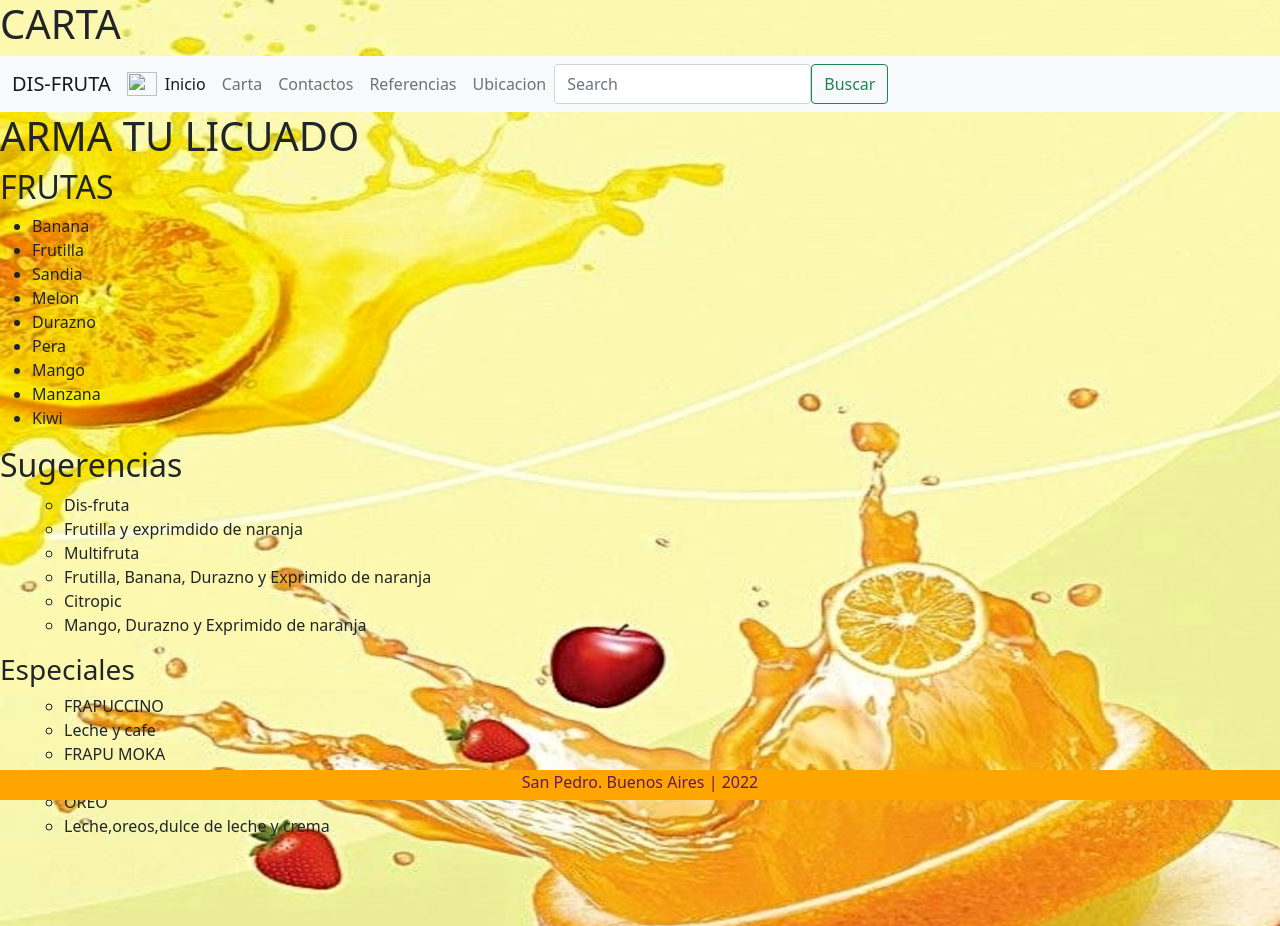
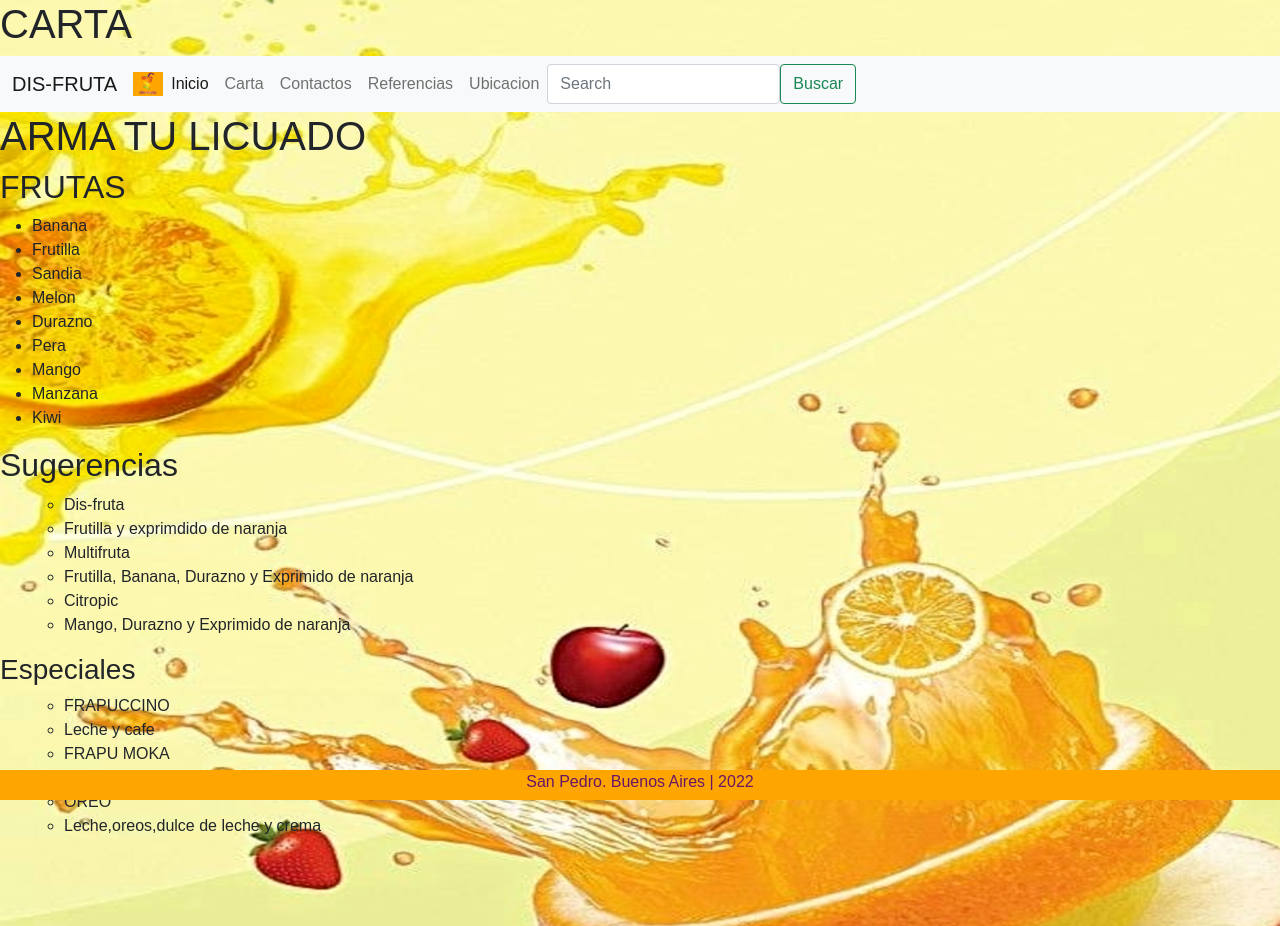
Before and after one commit to Braiancuner/Pagina-con-bootstrap, a plain HTML site: page pages/carta.html in a window 1280 px wide. Drawn offline with Linux system fonts and the light colour scheme; a web font is replaced by a local one.

Commit message:
modificando las img del logo

```diff
--- a/pages/carta.html
+++ b/pages/carta.html
@@ -6,10 +6,10 @@
     <meta http-equiv="X-UA-Compatible" content="IE=edge">
     <meta name="viewport" content="width=device-width, initial-scale=1.0">
     <title>CARTA</title>
+    <link rel="stylesheet" href="../css/bootstrap.css">
     <link rel="stylesheet" href="../css/style.css">
-    <link rel="stylesheet" href="../css/bootstrap.css">
     <script src="../js/bootstrap.bundle.js"></script>
-    <link rel="icon" href="../images/favicon-32x32.png">
+    <link rel="icon" href="../images/favicon.ico">
 </head>
 
 <body background="../images/fondo de carta 2.png">
@@ -20,7 +20,7 @@
         <nav class="navbar navbar-expand-lg navbar-light bg-light">
             <div class="container-fluid">
               <a class="navbar-brand" href="#">DIS-FRUTA</a>
-              <img src="images/favicon-32x32.png" alt="" width="30" height="24" class="d-inline-block align-text-top">
+              <img src="../images/favicon-32x32.png" alt="" width="30" height="24" class="d-inline-block align-text-top">
               <button class="navbar-toggler" type="button" data-bs-toggle="collapse" data-bs-target="#navbarSupportedContent" aria-controls="navbarSupportedContent" aria-expanded="false" aria-label="Toggle navigation">
                 <span class="navbar-toggler-icon"></span>
               </button>
```
Also changed, not shown: pages/Referencias.html (+2 -2 lines), pages/Ubicacion.html (+2 -2 lines), pages/contactos.html (+2 -2 lines).
